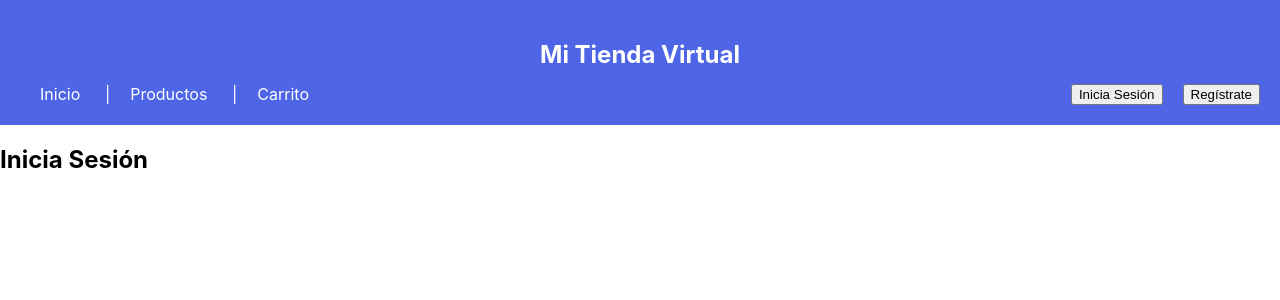
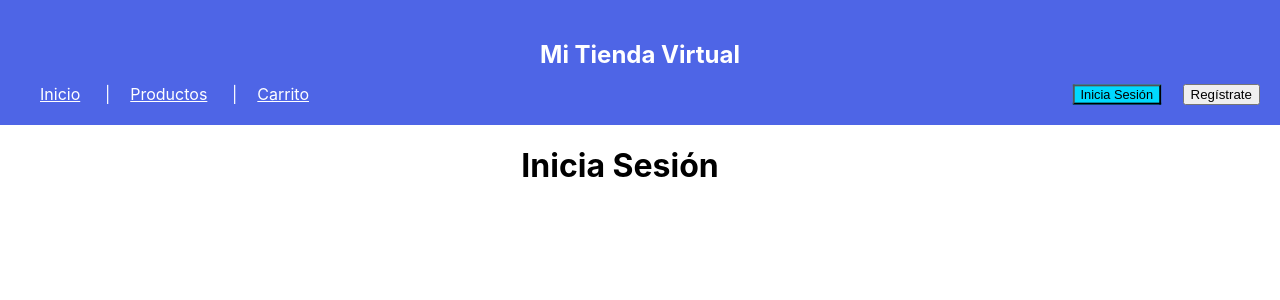
Before and after one commit to CsOlga81/tienda-virtual-react, a React (Create React App) app: page /login in a window 1280 px wide. Shown: the top 300 px of the page. Built offline with nearby package versions, Linux system fonts and the light colour scheme.

Commit message:
Paginas creadas y estilos separados para los formularios que voy a trabajar en registro y login

```diff
--- a/src/App.js
+++ b/src/App.js
@@ -3,17 +3,22 @@ import { Routes, Route} from "react-router-dom";  /*contenedor de todas las ruta
 import Header from "./Header";
 import Login from "./pages/Login";
 import Register from "./pages/Register";
+import Home from "./pages/Home";
+import Productos from "./pages/Productos";
+import Carrito from "./pages/Carrito";
 
 function App() {
   return (
-
-      <BrowserRouter>
-        <div>
-         <Header />
-         <Routes>
+    <BrowserRouter>
+      <div>
+        <Header />
+          <Routes>
           <Route path="/login" element={<Login />} />
           <Route path="/register" element={<Register />} />
-        </Routes>
+          <Route path="/" element={<Home />} />
+          <Route path="/productos" element={<Productos />} />
+          <Route path="/carrito" element={<Carrito />} />
+          </Routes>
       </div>
     </BrowserRouter>
   );
--- a/src/Header.css
+++ b/src/Header.css
@@ -29,6 +29,15 @@ nav ul li {
     padding: 0 20px;   /*agrega espacio antes y depues del texto*/
 }
 
+ul li a {
+    color: white; /*para cambiar color de links*/
+}
+/*para resaltar el link que esta activo*/
+ul li a.activo {
+    color: rgb(0, 217, 255);
+    font-weight: bold;  /* hace el texto mas visible y llamativo*/
+}
+
 nav ul li:not(:last-child)::after {  /*seleccionamos todos los li menos el ultimo*/
     content: "|";       /*para agregar la linea vertical entre  los li*/
     position: absolute;     /*hace que el elemento linea vertical se coloque de manera absoluta respecto al que le sigue*/
@@ -41,3 +50,9 @@ nav div {
     gap: 20px;
     justify-content: flex-start;   /*alinea los botonoes a la izquierda*/
 }
+/*Efecto del botoón al presionar*/
+.btn-active {
+    background-color: rgb(0, 217, 255); /*Color al presionar*/
+    color: black;    /*Cambia el color del texto mientras se presiona*/
+    transform: scale(0.96);  /*pequeño efecto de boton hundido*/
+}
--- a/src/Header.js
+++ b/src/Header.js
@@ -1,20 +1,22 @@
-import { useNavigate } from 'react-router-dom';
+/*importe NavLink que me permite aplicar estilo automático cuando esta activa la ruta*/
+import { NavLink, useNavigate, useLocation } from 'react-router-dom';
 import './Header.css';
 
 function Header() {
     const navigate = useNavigate(); /*Permite cambiar de ruta con código*/
+    const location = useLocation(); /*para que React sepa qué página esta activa*/
     return (
         <header>
             <h2>Mi Tienda Virtual</h2>
             <nav>
-                <ul>
-                    <li>Inicio</li>
-                    <li>Productos</li>
-                    <li>Carrito</li>
+                <ul>        {/* className recibe una funcion para evaluar si la ruta esta activa*/}
+                    <li><NavLink to="/" className={({ isActive }) => isActive ? "activo" : ""}>Inicio</NavLink></li>
+                    <li><NavLink to="/productos" className={({ isActive }) => isActive ? "activo" : ""}>Productos</NavLink></li>
+                    <li><NavLink to="/carrito" className={({ isActive }) => isActive ? "activo" : ""}>Carrito</NavLink></li>
                 </ul>
                 <div>
-                    <button onClick={() => navigate("/login")}>Inicia Sesión</button>
-                    <button onClick={() => navigate("/register")}>Regístrate</button>
+                    <button className={location.pathname === "/login" ? "btn-active" : ""} onClick={() => navigate("/login")}>Inicia Sesión</button>
+                    <button className={location.pathname === "/register" ? "btn-active" : ""} onClick={() => navigate("/register")}>Regístrate</button>
                 </div>
             </nav>
         </header>
--- /dev/null
+++ b/src/pages/Carrito.js
@@ -0,0 +1,10 @@
+
+function Carrito() {
+    return (
+        <div>
+            <h1>Carrito de Compras</h1>
+        </div>
+    );
+}
+
+export default Carrito;
--- /dev/null
+++ b/src/pages/Home.js
@@ -0,0 +1,11 @@
+import { UNSAFE_ErrorResponseImpl } from "react-router-dom";
+
+function Home() {   /*declaro un componente de React llamado Home*/
+    return (
+        <div>
+            <h1>Bienvenidos a la Tienda</h1>
+        </div>
+    );
+}
+
+export default Home;
--- /dev/null
+++ b/src/pages/Login.css
@@ -0,0 +1,5 @@
+
+.login-title {
+    text-align: center;
+    padding-right: 40px;
+}
--- a/src/pages/Login.js
+++ b/src/pages/Login.js
@@ -1,8 +1,9 @@
+import './Login.css'
 
 function Login() {   /*Se crea un componente funcional llamado Login*/
     return (        /*Todo componente debe devolver algo para mostrar en pantalla*/
-        <div>
-            <h2>Inicia Sesión</h2>
+        <div className='login-title'>
+            <h1>Inicia Sesión</h1>
         </div>
     );
 }
--- /dev/null
+++ b/src/pages/Productos.js
@@ -0,0 +1,10 @@
+
+function Productos() {
+    return (
+        <div>
+            <h1>Productos Destacados</h1>
+        </div>
+    );
+}
+
+export default Productos;
--- /dev/null
+++ b/src/pages/Register.css
@@ -0,0 +1,5 @@
+
+.register-title {
+    text-align: center;
+    padding-right: 5px;
+}
--- a/src/pages/Register.js
+++ b/src/pages/Register.js
@@ -1,8 +1,9 @@
+import './Register.css';
 
 function Register() {
     return (
-        <div>
-            <h2>Regístrate</h2>
+        <div className="register-title">
+            <h1>Regístrate</h1>
         </div>
     );
 }
```
